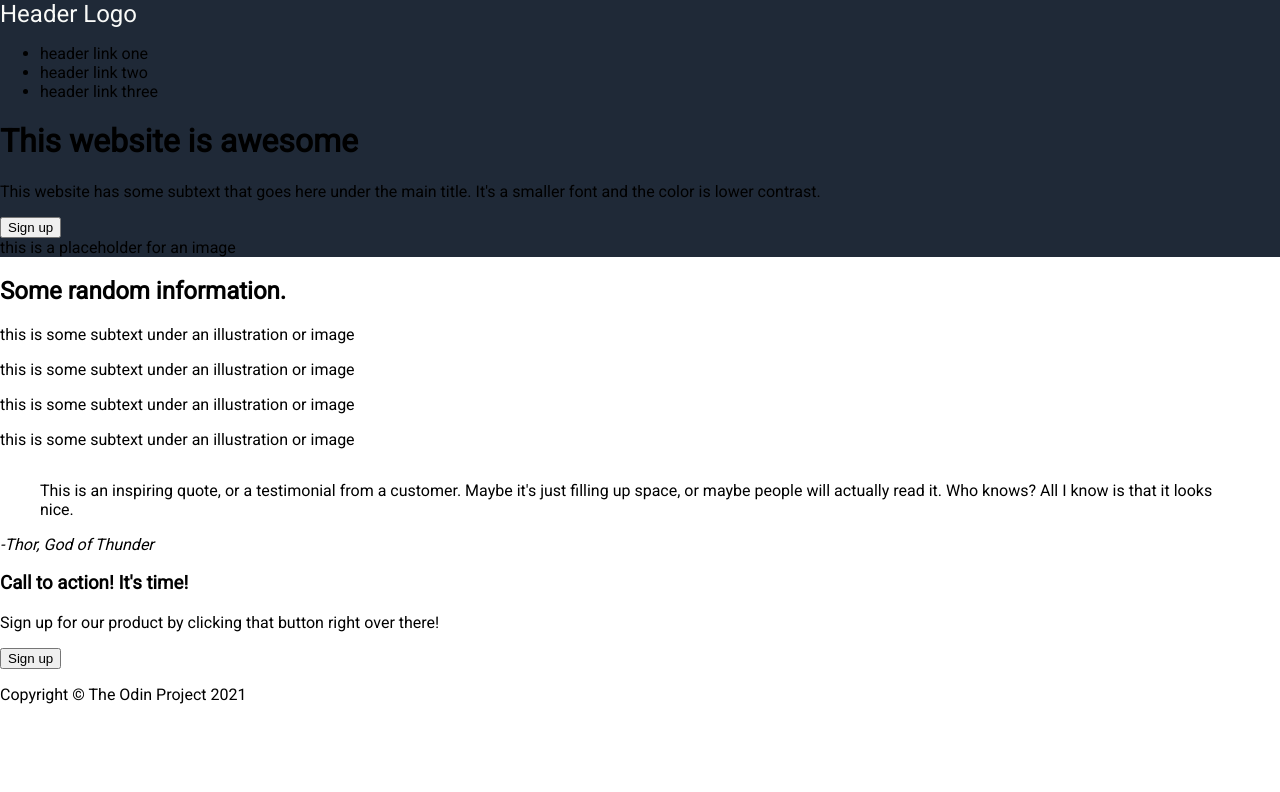
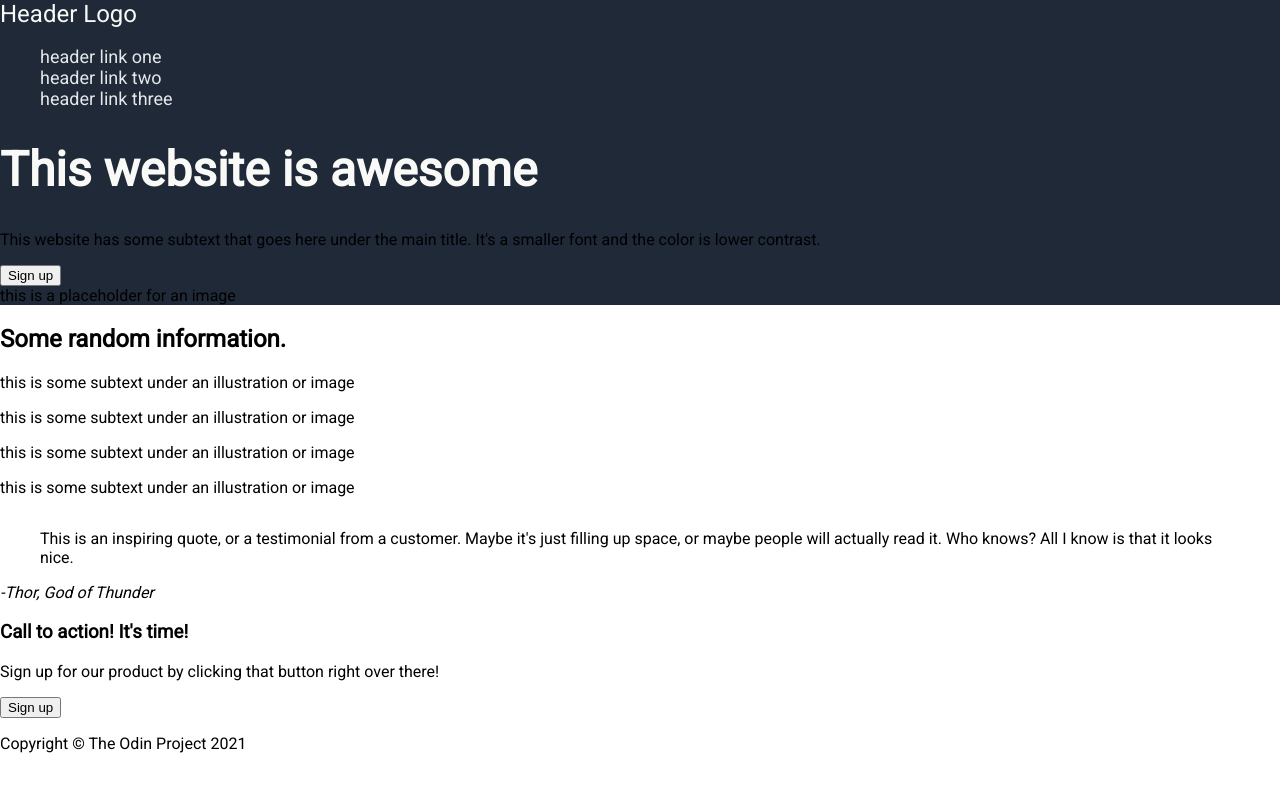
Before and after one commit to pandalexander/odin-landing-page, a plain HTML site: page index.html in a window 1280 px wide. Drawn offline with Linux system fonts and the light colour scheme.

Commit message:
Continue styling header color and font

```diff
--- a/styles.css
+++ b/styles.css
@@ -15,3 +15,15 @@ body {
   font-size: 24px;
   color: #f9faf8;
 }
+
+.header__nav {
+  list-style-type: none;
+  font-size: 18px;
+  color: #e5e7eb;
+}
+
+h1 {
+  font-size: 48px;
+  font-weight: 800;
+  color: #f9faf8;
+}
```
